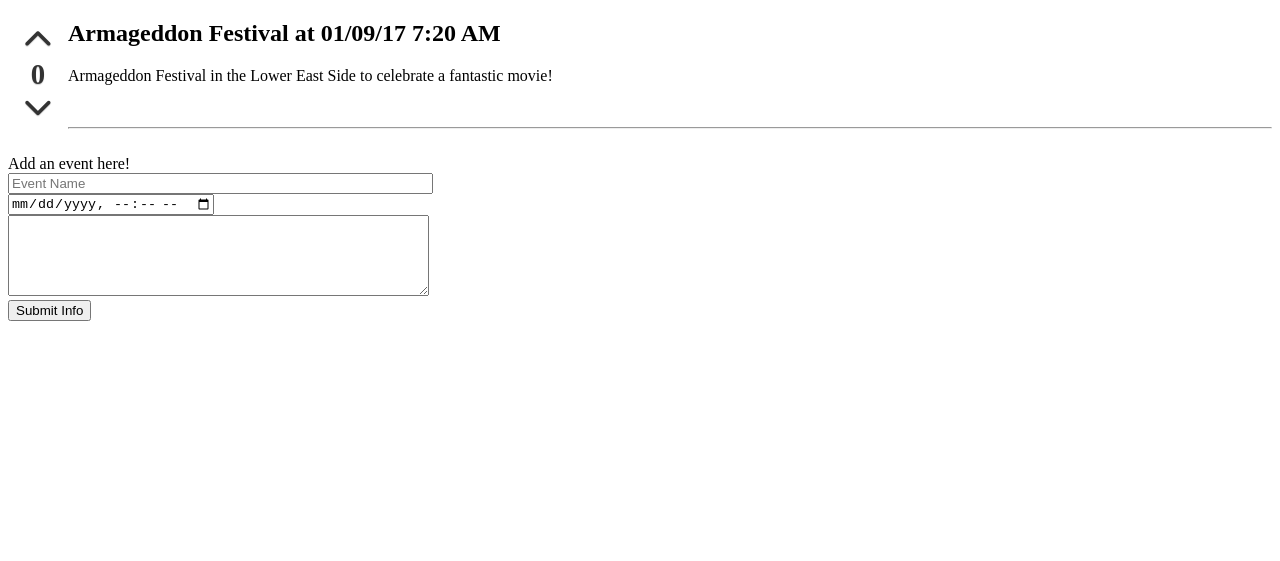
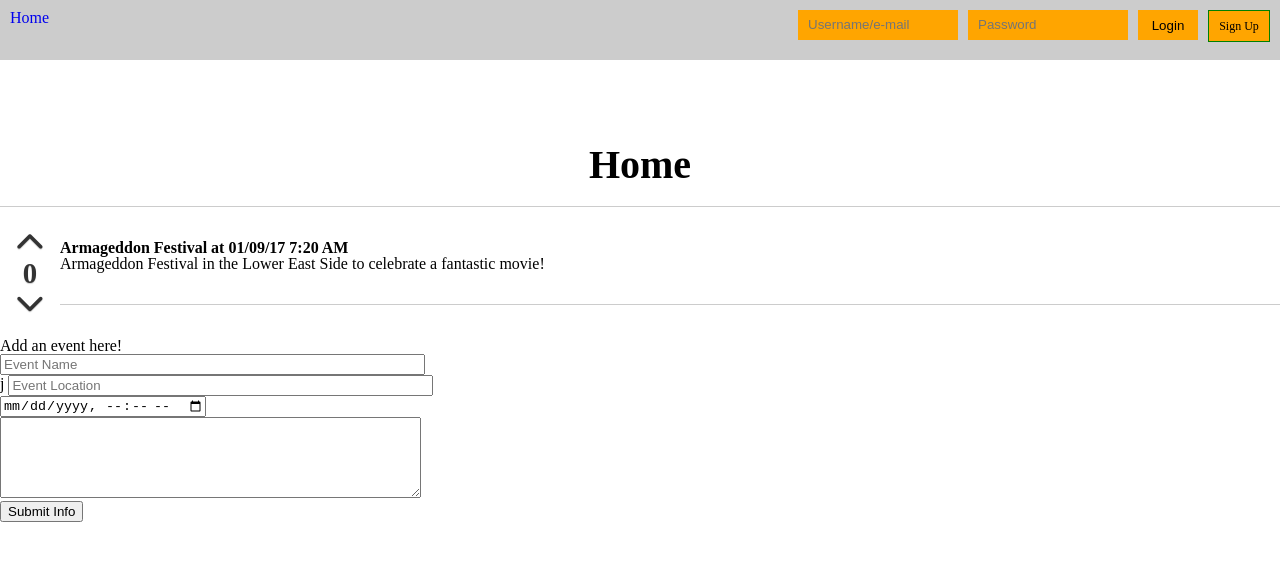
Before and after one commit to neilkpatel/crowdCalendar, a PHP site: page / in a window 1280 px wide. Shown: the top 561 px of the page. Run offline with PHP 8.4, Linux system fonts and the light colour scheme; data comes from the database, SQL or seed files in the repository; both versions use the stored data as it was after the commit; some libraries are stand-ins or nearby versions.

Commit message:
started on signup form for user authentication

```diff
--- /dev/null
+++ b/footer.php
@@ -0,0 +1,3 @@
+
+</body>
+</html>
--- /dev/null
+++ b/header.php
@@ -0,0 +1,47 @@
+<?php
+include 'includes/dbh.inc.php';
+# connect mysql db
+dbConnect();
+$query = mysql_query(
+  'SELECT id, event_name, event_datetime, event_description, vote
+  FROM  voting
+  LIMIT 0 , 99'); // limit of 15 items. extend eventually
+?>
+<!DOCTYPE html>
+
+<html lang="en">
+<head>
+  <meta charset="UTF-8" />
+  <title>jQUery Voting System</title>
+  <link rel="stylesheet" type="text/css" href="style.css">
+
+  <script
+  src="https://code.jquery.com/jquery-3.2.1.min.js"
+  integrity="sha256-hwg4gsxgFZhOsEEamdOYGBf13FyQuiTwlAQgxVSNgt4="
+  crossorigin="anonymous"></script>
+
+
+  <script src="https://use.fontawesome.com/df1d01cb31.js"></script>
+  </head>
+
+<body>
+  <!-- Login system -->
+  <header>
+    <nav>
+        <div class="main-wrapper">
+              <ul>
+                <li><a href="index.php">Home</a></li>
+              </ul>
+              <div class="nav-login">
+                <form>
+                <input text="text" name="uid" placeholder="Username/e-mail">
+                <input text="password" name="pwd" placeholder="Password">
+                <button type="submit" name="submit">Login</button>
+                <a href="signup.php">Sign Up</a>
+              </form>
+
+
+              </div>
+        </div>
+    </nav>
+  </header>
--- a/index.php
+++ b/index.php
@@ -1,30 +1,16 @@
 <?php
-include 'includes/dbh.inc.php';
-# connect mysql db
-dbConnect();
-$query = mysql_query(
-  'SELECT id, event_name, event_datetime, event_description, vote
-  FROM  voting
-  LIMIT 0 , 99'); // limit of 15 items. extend eventually
-?>
-<!DOCTYPE html>
+  include_once 'header.php'
+  ?>
 
-<html lang="en">
-<head>
-  <meta charset="UTF-8" />
-  <title>jQUery Voting System</title>
-  <link rel="stylesheet" type="text/css" href="style.css">
+  <section class="main-container">
+    <div class="main-wrapper">
+      <h2>Home</h2>
 
-  <script
-  src="https://code.jquery.com/jquery-3.2.1.min.js"
-  integrity="sha256-hwg4gsxgFZhOsEEamdOYGBf13FyQuiTwlAQgxVSNgt4="
-  crossorigin="anonymous"></script>
+    </div>
+  </section>
 
+  <hr>
 
-  <script src="https://use.fontawesome.com/df1d01cb31.js"></script>
-  </head>
-
-<body>
   <div class="wrap">
     <?php while($row = mysql_fetch_array($query)): ?>
     <div class="item" data-postid="<?php echo $row['id'] ?>" data-score="<?php echo $row['vote'] ?>">
@@ -102,6 +88,8 @@
 
 <form action="includes/newEvent.inc.php" method="POST">
   <input type="text" name="event_name" placeholder="Event Name" size="50" >
+  <br>j
+  <input type="text" name="event_location" placeholder="Event Location" size="50" >
   <br>
   <input type="datetime-local" name="event_datetime">
   <br>
@@ -110,7 +98,6 @@
   <button type="submit" name="submit">Submit Info</button>
 </form>
 
-
-
-</body>
-</html>
+<?php
+include_once 'footer.php';
+?>
--- a/style.css
+++ b/style.css
@@ -1,10 +1,130 @@
+/*
+html5doctor.com Reset Stylesheet
+v1.6.1
+Last Updated: 2010-09-17
+Author: Richard Clark - http://richclarkdesign.com
+Twitter: @rich_clark
+*/
+
+html, body, div, span, object, iframe,
+h1, h2, h3, h4, h5, h6, p, blockquote, pre,
+abbr, address, cite, code,
+del, dfn, em, img, ins, kbd, q, samp,
+small, strong, sub, sup, var,
+b, i,
+dl, dt, dd, ol, ul, li,
+fieldset, form, label, legend,
+table, caption, tbody, tfoot, thead, tr, th, td,
+article, aside, canvas, details, figcaption, figure,
+footer, header, hgroup, menu, nav, section, summary,
+time, mark, audio, video {
+    margin:0;
+    padding:0;
+    border:0;
+    outline:0;
+    font-size:100%;
+    vertical-align:baseline;
+    background:transparent;
+}
+
+body {
+    line-height:1;
+}
+
+article,aside,details,figcaption,figure,
+footer,header,hgroup,menu,nav,section {
+    display:block;
+}
+
+nav ul {
+    list-style:none;
+}
+
+blockquote, q {
+    quotes:none;
+}
+
+blockquote:before, blockquote:after,
+q:before, q:after {
+    content:'';
+    content:none;
+}
+
+a {
+    margin:0;
+    padding:0;
+    font-size:100%;
+    vertical-align:baseline;
+    background:transparent;
+}
+
+/* change colours to suit your needs */
+ins {
+    background-color:#ff9;
+    color:#000;
+    text-decoration:none;
+}
+
+/* change colours to suit your needs */
+mark {
+    background-color:#ff9;
+    color:#000;
+    font-style:italic;
+    font-weight:bold;
+}
+
+del {
+    text-decoration: line-through;
+}
+
+abbr[title], dfn[title] {
+    border-bottom:1px dotted;
+    cursor:help;
+}
+
+table {
+    border-collapse:collapse;
+    border-spacing:0;
+}
+
+/* change border colour to suit your needs */
+hr {
+    display:block;
+    height:1px;
+    border:0;
+    border-top:1px solid #cccccc;
+    margin:1em 0;
+    padding:0;
+}
+
+input, select {
+    vertical-align:middle;
+}
+
+
+
+
+
+
+
+
 
 /* voting style */
 .vote-span {
   width: 60px;
   float: left;
+  display: inline;
   margin: 5px 0;
 }
+
+.post {
+  padding-left: 10px;
+  display: inline;
+
+
+}
+
+
 .vote, .vote-score{
   clear: both;
   text-shadow: 0 1px 1px rgba(0, 0, 0, 0.2);
@@ -17,11 +137,116 @@
 
 .vote-score{cursor: text}
 
-.post {
-  padding-left: 10px;
-
+.main-wrapper {
+  margin: 0 auto;
+  width: 100%;
 }
 
-#textboxid {
+header nav {
+  width 100%;
+  height: 60px;
+  background-color: #CCC;
+}
 
+header nav ul {
+  float: left;
+  margin-top: 10px;
+  margin-left: 10px;
 }
+
+header nav ul li {
+  float: left;
+}
+
+
+
+header .nav-login {
+  float: right;
+}
+
+a {
+  text-decoration: none;
+}
+
+header .nav-login input {
+  float: left;
+  width: 140px;
+  height: 30px;
+  margin-top: 10px;
+  padding: 0px 10px;
+  margin-right: 10px;
+  border: none;
+  background-color: #FFA500;
+  line-height: 30px;
+}
+
+header .nav-login button:hover  {
+  background-color: #42f483;
+}
+
+header .nav-login button {
+  float: left;
+  width: 60px;
+  height: 30px;
+  margin-top: 10px;
+  margin-right: 10px;
+  border: none;
+  line-height: 30px;
+  cursor: pointer;
+  background-color: #FFA500;
+}
+
+header .nav-login a {
+  float: left;
+  background-color: #fff;
+  cursor: pointer;
+  margin-top: 10px;
+  height: 30px;
+  width: 60px;
+  line-height: 30px;
+  border: 1px solid green;
+  margin-right: 10px;
+  font-size: 12px;
+  text-align: center;
+  color: black;
+  background-color: #FFA500;
+}
+
+.main-container {
+  padding-top: 40px;
+}
+
+.main-container h2 {
+  padding-top: 40px;
+  line-height: 50px;
+  font-size: 40px;
+  text-align: center;
+}
+
+/*styling for signup.php*/
+
+.signup-form {
+  width: 400px;
+  margin: auto;
+  padding-top: 30px;
+}
+
+.signup-form input {
+  width: 90%; /*100% of the 400px above*/
+  height: 40px;
+  padding: 0px 5%;
+  background-color: #fff;
+  font-size: 16px;
+  line-height: 40px;
+  margin-bottom: 4px;
+}
+
+.signup-form button {
+  display: block; /*margin auto does not work without this */
+ width: 30%;
+ cursor: pointer;
+ margin: 0 auto;
+}
+
+.signup-form button:hover {
+}
```
Also changed, not shown: includes/signup.inc.php (added, +38 -0 lines), signup.php (added, +24 -0 lines), sqlInfo.sql (+11 -0 lines).
